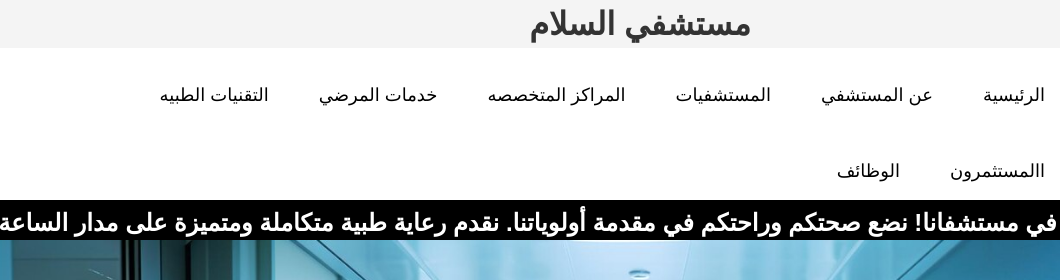
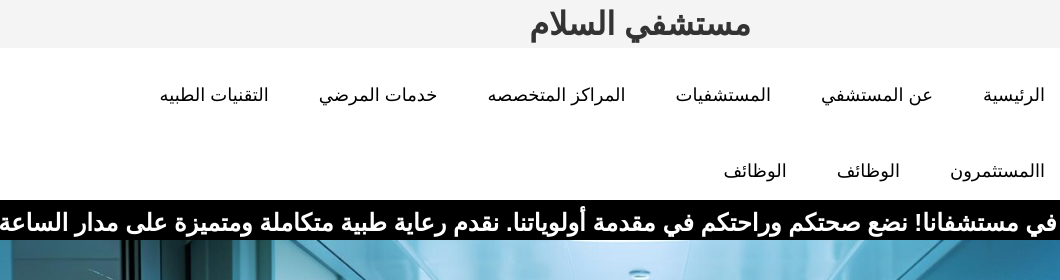
Before and after one commit to ziad17777/El-Salam-Hospital-, a plain HTML site: page project hospital/index.html in a window 1280 px wide. Shown: the top 280 px of the page, 0-1060 px from the left. Drawn offline with Linux system fonts and the light colour scheme.

Commit message:
Fix duplicate job listing in index.html

```diff
--- a/project hospital/index.html
+++ b/project hospital/index.html
@@ -31,6 +31,7 @@
                     <li><a href="#">التقنيات الطبيه</a></li>
                     <li><a href="#">االمستثمرون</a></li>
                     <li><a href="#">الوظائف </a></li>
+					<li><a href="#">الوظائف </a></li>
 
 
 
```
